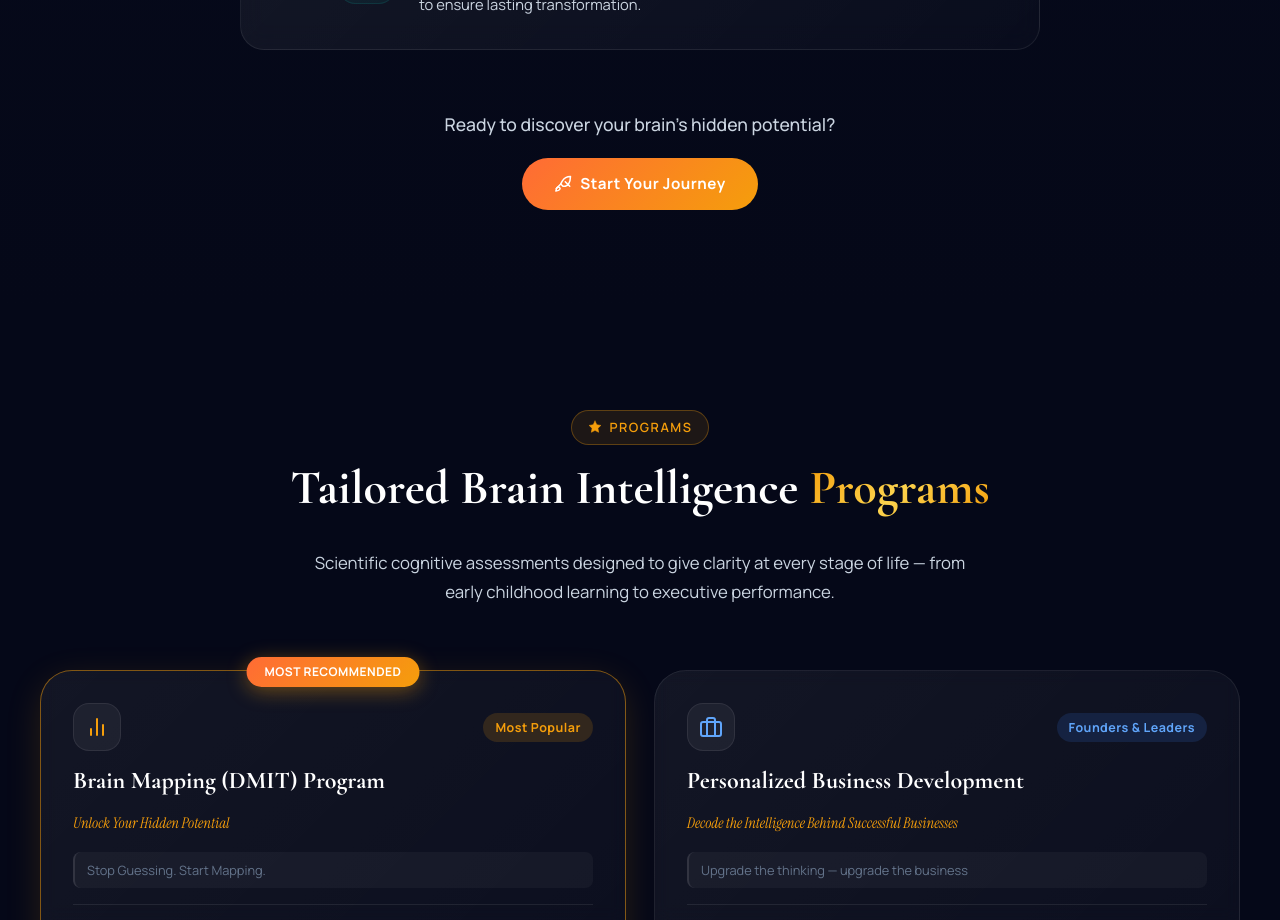
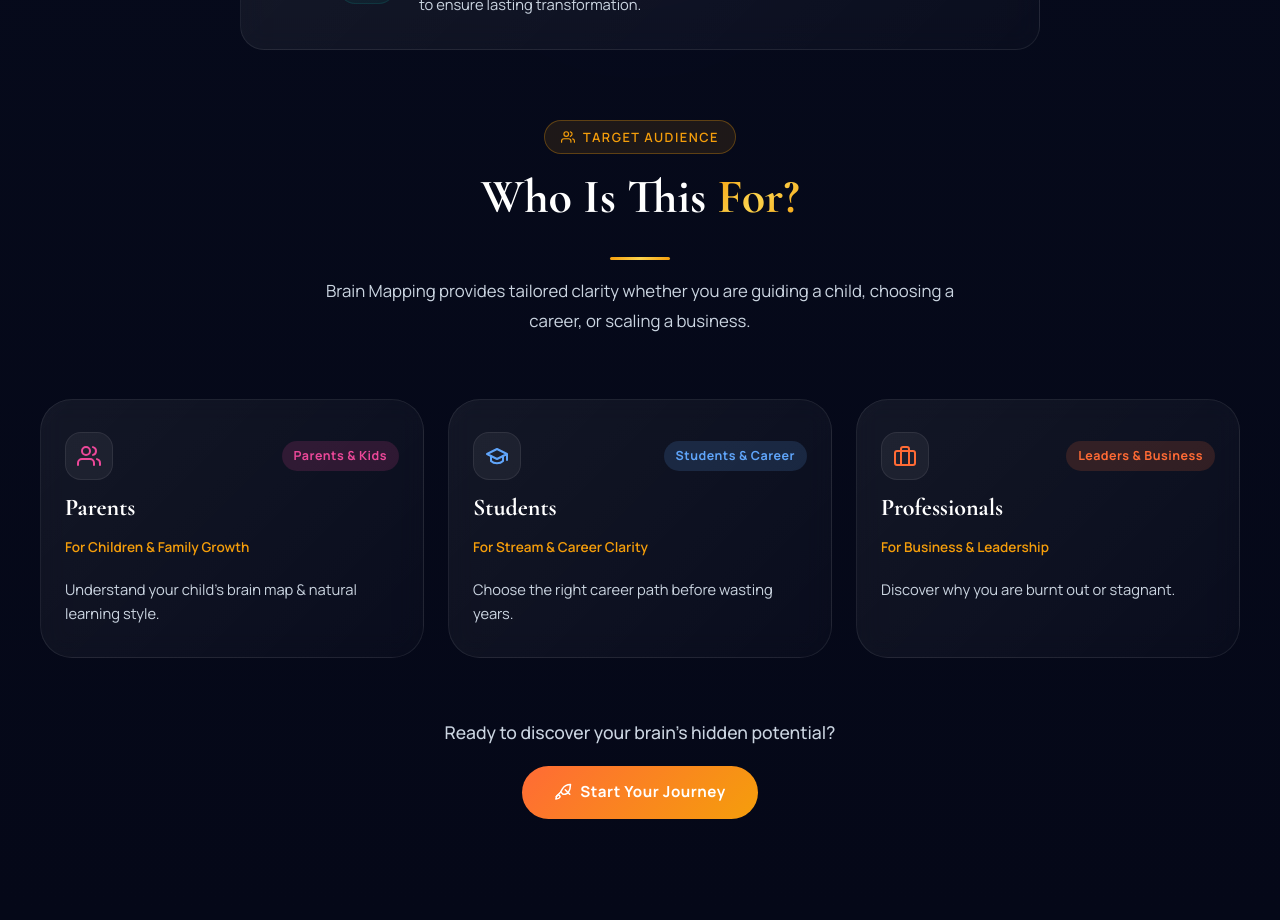
Before and after one commit to fuertenitesh-sys/ManasMatrix_Latest, a React (Vite) app: page / in a window 1280 px wide. Shown: the part 3740-4660 px from the top of the page. Built offline with nearby package versions, Linux system fonts and the light colour scheme.

Commit message:
Add 'Who Is This For?' target audience section to How It Works page

```diff
--- a/src/components/HowItWorks/HowItWorks.css
+++ b/src/components/HowItWorks/HowItWorks.css
@@ -77,6 +77,80 @@
   border-radius: var(--radius-full);
 }
 
+/* Target Audience Grid - Who Is This For? */
+.target-audience__grid {
+  display: grid;
+  grid-template-columns: repeat(3, 1fr);
+  gap: 24px;
+  margin-top: 36px;
+}
+
+.target-audience__card {
+  padding: 32px 24px;
+  display: flex;
+  flex-direction: column;
+  gap: 14px;
+  border-radius: var(--radius-xl);
+  border: 1px solid var(--color-border);
+  transition: all 0.4s cubic-bezier(0.16, 1, 0.3, 1);
+}
+
+.target-audience__card:hover {
+  transform: translateY(-6px);
+  border-color: rgba(245, 158, 11, 0.5);
+  box-shadow: 0 15px 40px rgba(245, 158, 11, 0.15);
+}
+
+.target-audience__card-header {
+  display: flex;
+  align-items: center;
+  justify-content: space-between;
+  gap: 16px;
+}
+
+.target-audience__icon-box {
+  width: 48px;
+  height: 48px;
+  border-radius: var(--radius-md);
+  background: rgba(255, 255, 255, 0.05);
+  border: 1px solid var(--color-border);
+  display: flex;
+  align-items: center;
+  justify-content: center;
+}
+
+.target-audience__badge {
+  display: inline-flex;
+  align-items: center;
+  gap: 6px;
+  padding: 5px 12px;
+  border-radius: var(--radius-full);
+  font-size: 0.78rem;
+  font-weight: 700;
+  letter-spacing: 0.5px;
+}
+
+.target-audience__title {
+  font-family: var(--font-heading);
+  font-size: 1.5rem;
+  font-weight: 700;
+  color: var(--color-text-primary);
+  line-height: 1.2;
+}
+
+.target-audience__subtitle {
+  font-size: 0.85rem;
+  color: var(--color-gold);
+  font-weight: 600;
+}
+
+.target-audience__desc {
+  font-size: 0.92rem;
+  color: var(--color-text-secondary);
+  line-height: 1.65;
+  margin-top: 4px;
+}
+
 .how-it-works__cta {
   text-align: center;
   margin-top: 60px;
@@ -93,6 +167,12 @@
 }
 
 /* Responsive */
+@media (max-width: 900px) {
+  .target-audience__grid {
+    grid-template-columns: repeat(1, 1fr);
+  }
+}
+
 @media (max-width: 768px) {
   .how-it-works__step-card {
     grid-template-columns: auto 1fr;
--- a/src/components/HowItWorks/HowItWorks.jsx
+++ b/src/components/HowItWorks/HowItWorks.jsx
@@ -1,6 +1,6 @@
 import React from 'react';
 import { Link } from 'react-router-dom';
-import { FingerprintIcon, BrainIcon, BarChartIcon, UsersIcon, RocketIcon } from '../Icons';
+import { FingerprintIcon, BrainIcon, BarChartIcon, UsersIcon, RocketIcon, GraduationCapIcon, BriefcaseIcon } from '../Icons';
 import './HowItWorks.css';
 
 const steps = [
@@ -43,6 +43,39 @@ const steps = [
     desc: 'Regular follow-up sessions, habit coaching, and monthly/quarterly progress reviews to ensure lasting transformation.',
     color: '#0D9488',
     anim: 'fade-up delay-500',
+  },
+];
+
+const targetAudience = [
+  {
+    title: 'Parents',
+    subtitle: 'For Children & Family Growth',
+    desc: "Understand your child's brain map & natural learning style.",
+    badge: 'Parents & Kids',
+    badgeColor: 'rgba(236, 72, 153, 0.15)',
+    badgeTextColor: '#EC4899',
+    icon: <UsersIcon size={24} color="#EC4899" />,
+    anim: 'fade-left delay-100',
+  },
+  {
+    title: 'Students',
+    subtitle: 'For Stream & Career Clarity',
+    desc: 'Choose the right career path before wasting years.',
+    badge: 'Students & Career',
+    badgeColor: 'rgba(96, 165, 250, 0.15)',
+    badgeTextColor: '#60A5FA',
+    icon: <GraduationCapIcon size={24} color="#60A5FA" />,
+    anim: 'fade-up delay-200',
+  },
+  {
+    title: 'Professionals',
+    subtitle: 'For Business & Leadership',
+    desc: 'Discover why you are burnt out or stagnant.',
+    badge: 'Leaders & Business',
+    badgeColor: 'rgba(255, 107, 53, 0.15)',
+    badgeTextColor: '#FF6B35',
+    icon: <BriefcaseIcon size={24} color="#FF6B35" />,
+    anim: 'fade-right delay-300',
   },
 ];
 
@@ -94,6 +127,45 @@ const HowItWorks = () => {
           ))}
         </div>
 
+        {/* Who Is This For? Section */}
+        <div className="how-it-works__target animate-reveal fade-up" style={{ marginTop: '70px' }}>
+          <div className="section-header">
+            <div className="section-badge">
+              <UsersIcon size={14} color="#F59E0B" />
+              <span>Target Audience</span>
+            </div>
+            <h2 className="section-title">
+              Who Is This <span className="gradient-text-gold">For?</span>
+            </h2>
+            <div className="divider"></div>
+            <p className="section-subtitle">
+              Brain Mapping provides tailored clarity whether you are guiding a child, choosing a career, or scaling a business.
+            </p>
+          </div>
+
+          <div className="target-audience__grid">
+            {targetAudience.map((item) => (
+              <div key={item.title} className={`target-audience__card glass-card animate-reveal ${item.anim}`}>
+                <div className="target-audience__card-header">
+                  <div className="target-audience__icon-box">
+                    {item.icon}
+                  </div>
+                  <div
+                    className="target-audience__badge"
+                    style={{ background: item.badgeColor, color: item.badgeTextColor }}
+                  >
+                    <span>{item.badge}</span>
+                  </div>
+                </div>
+
+                <h3 className="target-audience__title">{item.title}</h3>
+                <div className="target-audience__subtitle">{item.subtitle}</div>
+                <p className="target-audience__desc">{item.desc}</p>
+              </div>
+            ))}
+          </div>
+        </div>
+
         {/* Bottom CTA Box Component */}
         <div className="how-it-works__cta animate-reveal fade-up">
           <p className="how-it-works__cta-text">
```
